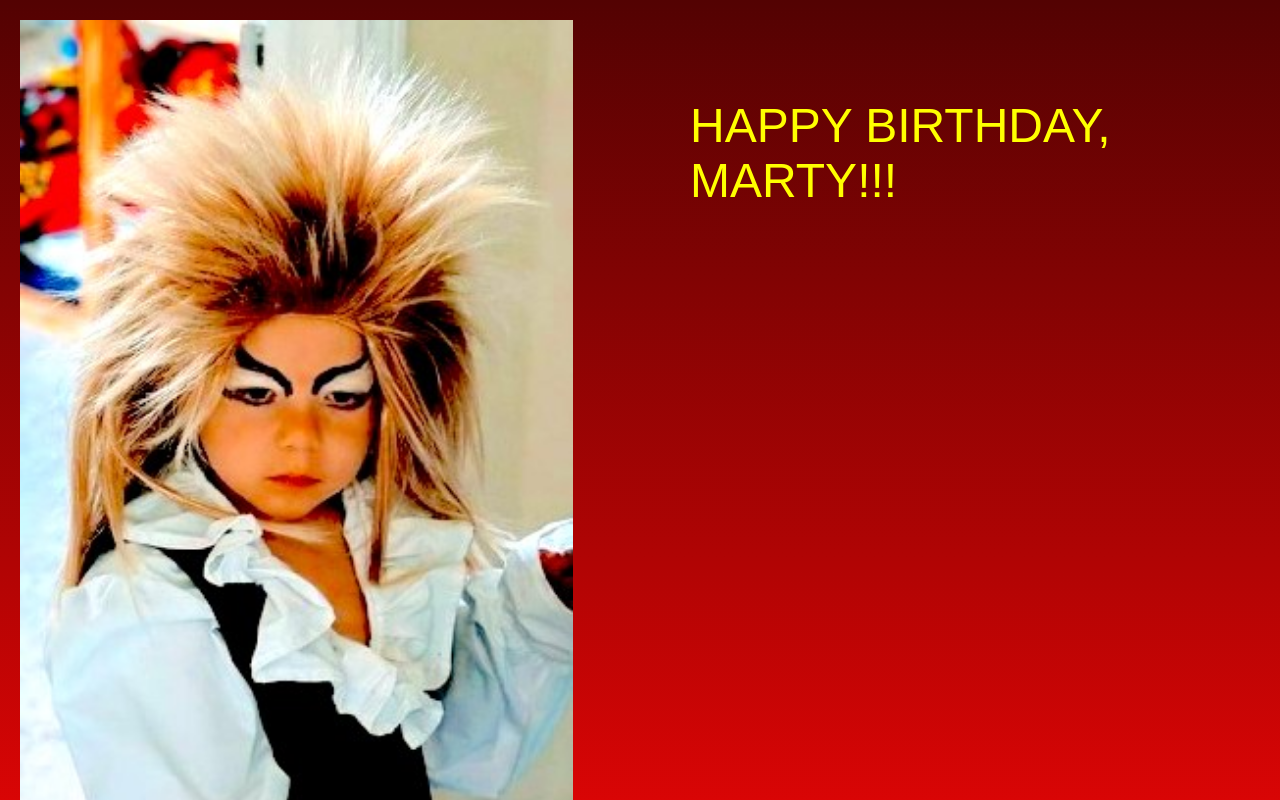
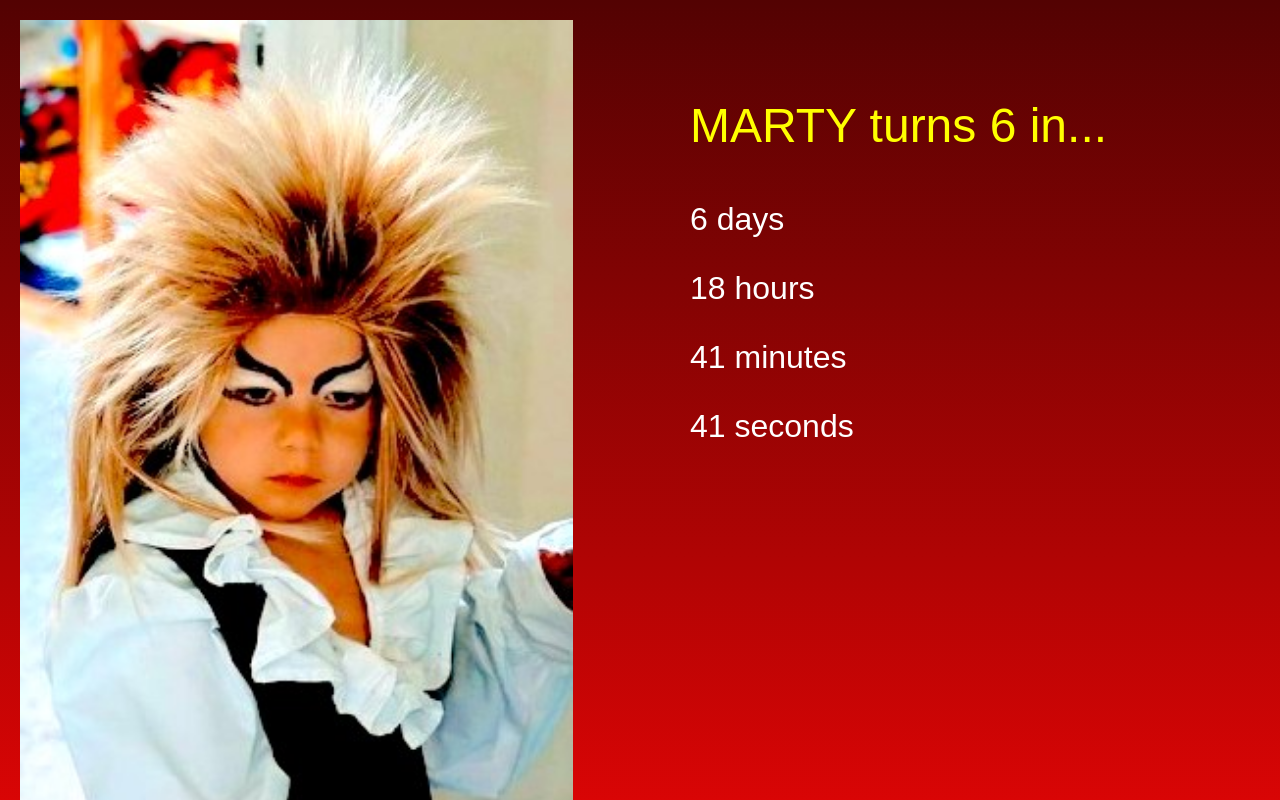
Before and after one commit to vglavtchev/marty-turns-6, a React (Create React App) app: page / in a window 1280 px wide. Built offline with nearby package versions, Linux system fonts and the light colour scheme; a web font is replaced by a local one.

Commit message:
Revert mistake.

```diff
--- a/src/App.js
+++ b/src/App.js
@@ -33,7 +33,7 @@ export class App extends Component {
 
     // Find the distance between now and the count down date
     let distance = countDownDate - now;
-    let isBirthday = true;// (countDownDate - now) < 0;
+    let isBirthday = (countDownDate - now) < 0;
 
     // Time calculations for days, hours, minutes and seconds
     let days = Math.floor(distance / (1000 * 60 * 60 * 24));
```
